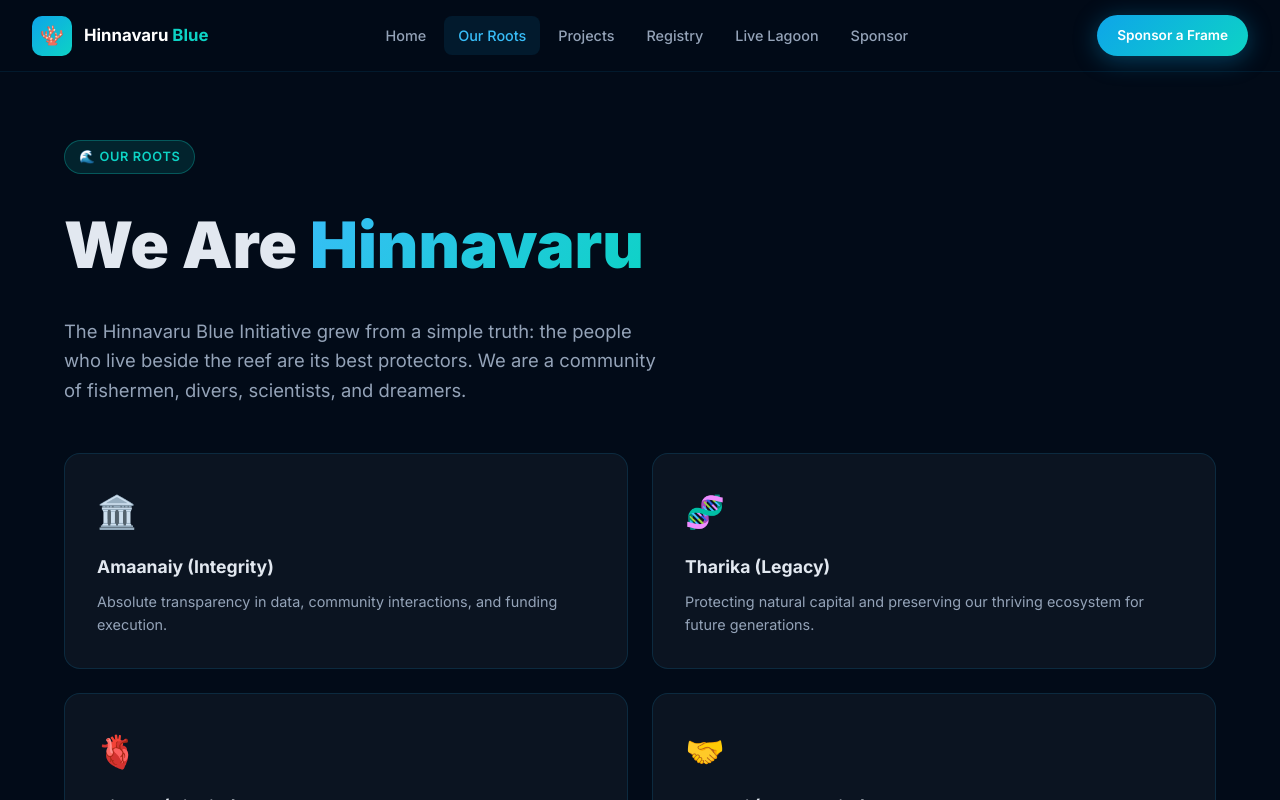
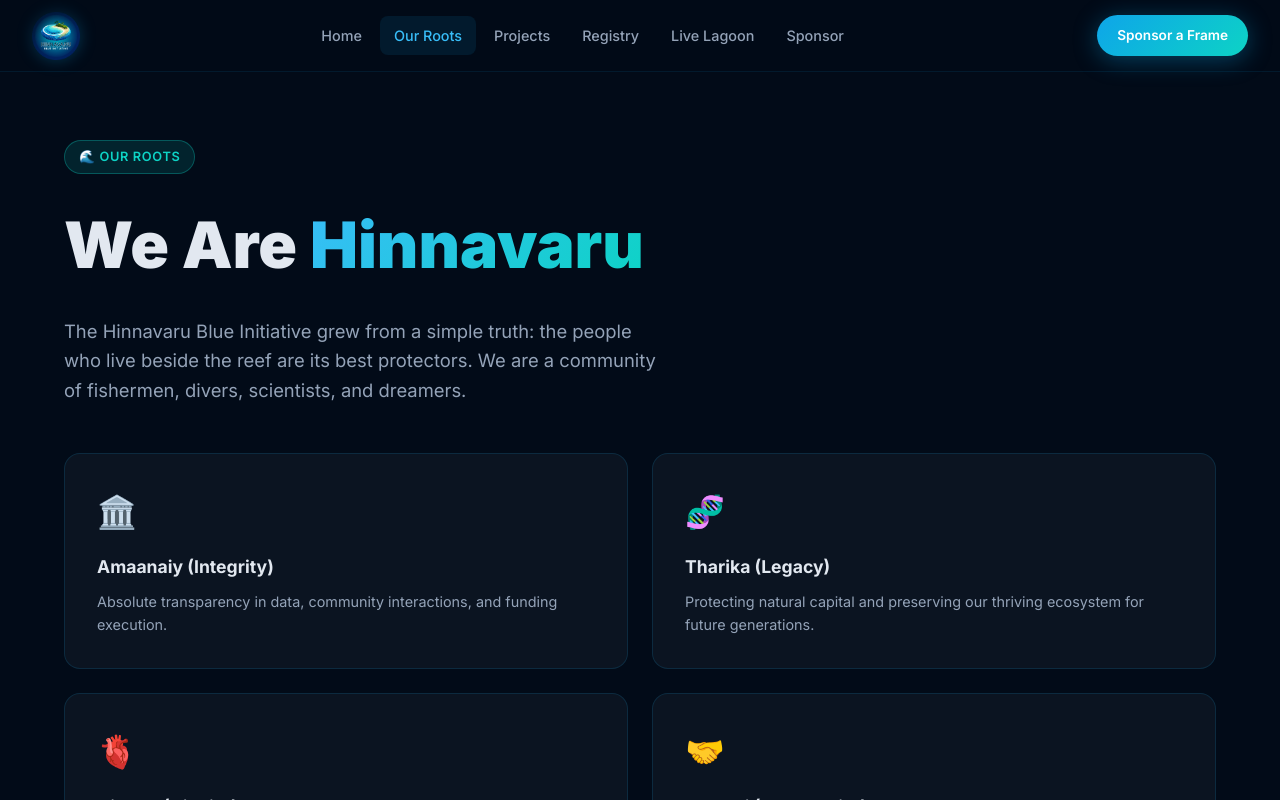
Before and after one commit to mirerz/hinnavaru-blue, a React (Vite) app: page /hinnavaru-blue/about in a window 1280 px wide. Shown: the top 800 px of the page. Built offline with nearby package versions, Linux system fonts and the light colour scheme.

Commit message:
Add uploaded logo images

```diff
--- a/src/components/Layout.jsx
+++ b/src/components/Layout.jsx
@@ -15,8 +15,7 @@ export default function Layout() {
     <>
       <nav className="navbar" style={scrolled ? { boxShadow: '0 4px 32px rgba(0,0,0,0.5)' } : {}}>
         <Link to="/" className="nav-brand">
-          <div className="nav-logo">🪸</div>
-          <div className="nav-name">Hinnavaru <span>Blue</span></div>
+          <img src="/hinnavaru-blue/logo-circle.png" alt="Hinnavaru Blue Logo" className="nav-logo-img" />
         </Link>
 
         <ul className={`nav-links ${menuOpen ? 'open' : ''}`}>
@@ -44,8 +43,8 @@ export default function Layout() {
           <div className="footer-grid">
             <div className="footer-brand">
               <div style={{ display: 'flex', alignItems: 'center', gap: '12px', marginBottom: '12px' }}>
-                <div className="nav-logo">🪸</div>
-                <span style={{ fontWeight: 700, fontSize: '1.1rem' }}>Hinnavaru Blue</span>
+                <img src="/hinnavaru-blue/logo-circle.png" alt="Hinnavaru Blue Logo" style={{ width: '60px', height: '60px' }} />
+                <span style={{ fontWeight: 700, fontSize: '1.2rem', color: '#fff' }}>Hinnavaru Blue</span>
               </div>
               <p>A community-led coral restoration initiative protecting the lagoon of Hinnavaru, Lhaviyani Atoll, Maldives. Every frame counts.</p>
             </div>
--- a/src/index.css
+++ b/src/index.css
@@ -602,3 +602,4 @@ svg.waves { display: block; width: 100%; }
   .team-grid { grid-template-columns: 1fr 1fr; }
   .lagoon-map-wrapper { height: 380px; }
 }
+.nav-logo-img { height: 48px; width: auto; max-width: 140px; display: block; filter: drop-shadow(0 0 8px rgba(14,165,233,0.3)); }
```
Also changed, not shown: public/logo-circle.png (added), public/logo-island.png (added).
